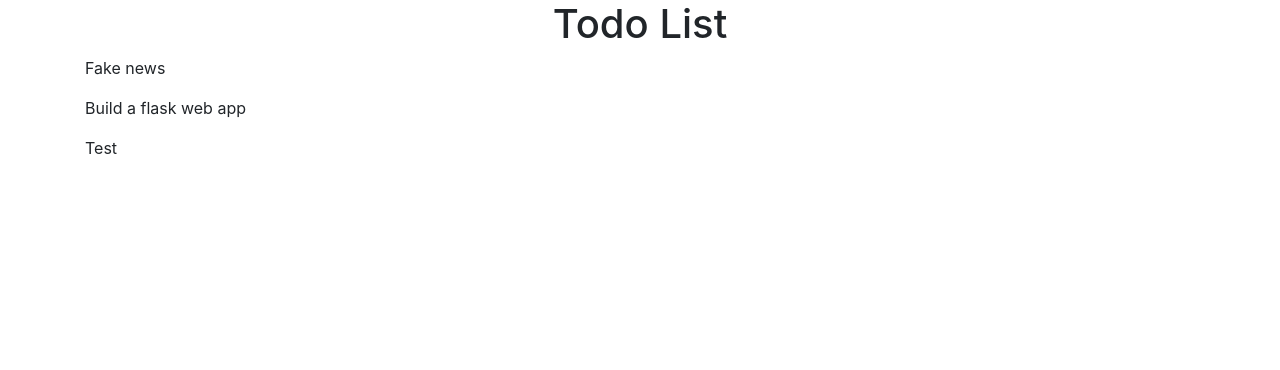
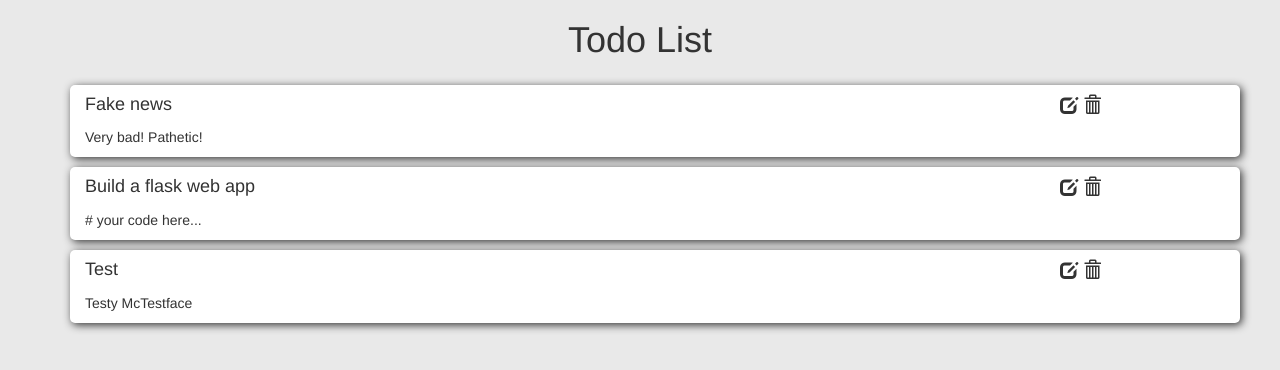
Before and after one commit to willelson/todo-list, a website: page index.html in a window 1280 px wide. Drawn offline with nearby package versions, Linux system fonts and the light colour scheme; some packages are replaced by stand-ins of ours; a script that the page names is missing.

Commit message:
Added style.css reference

```diff
--- a/index.html
+++ b/index.html
@@ -6,15 +6,35 @@
 	<script type="text/javascript" src="app/bower_components/angular-mocks/angular-mocks.js"></script>
 	<script type="text/javascript" src="app/js/app.js"></script>
 	<link rel="stylesheet" type="text/css" href="app/css/bootstrap.min.css">
+	<link rel="stylesheet" type="text/css" href="app/css/style.css">
 </head>
 <body ng-controller="taskCtrl">
 
 	<div class="container">
 		<h1 class="text-center">Todo List</h1>
 
-		<div class="tasks" ng-repeat="task in tasks">
-			<p>{{ task.title }}</p>
+
+		<div ng-repeat="task in tasks">
+			<div class="container task">
+				<div class="row">
+					<div class="col-xs-10">
+						<h4>{{ task.title }}</h4>
+					</div>
+					<div class="col-xs-2 pull-right taskControls">
+						<h4>
+							<span class="glyphicon glyphicon-edit taskControl"></span>
+							<span class="glyphicon glyphicon-trash taskControl"></span>
+						</h4>
+					</div>
+				</div>
+				<div class="row">
+					<div class="col-xs-12">
+						<p>{{ task.description }}</p>
+					</div>
+				</div>
+			</div>
 		</div>
+
 	</div>
 
 </body>
```
